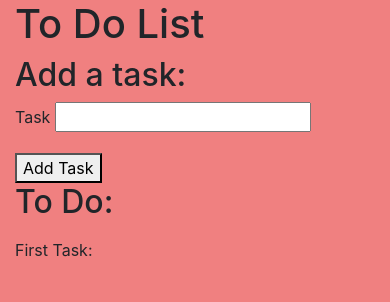
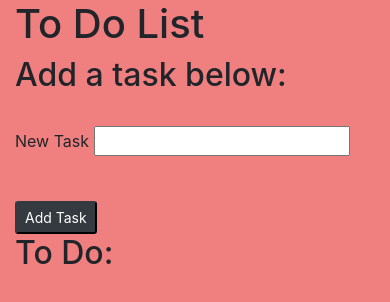
Before and after one commit to tawneeh/to-do-list, a website built with webpack: page src/index.html in a window 390 px wide. Built offline with nearby package versions, Linux system fonts and the light colour scheme.

Commit message:
adjust form layout

```diff
--- a/src/index.html
+++ b/src/index.html
@@ -8,25 +8,23 @@
     <h1>To Do List</h1>
     <div class="row">
       <div class="col-md-6">
-        <h2>Add a task:</h2>
+        <h2>Add a task below:</h2>
+        <br> <!-- maybe remove this and the one before the button -->
         <form id="new-task">
           <div class="form-group">
-            <label for="new-task">Task</label>
+            <label for="new-task">New Task</label>
             <input type="text" id="newTask">
           </div>
-          <button type="submit">Add Task</button>
+          <br>
+          <button class="btn-dark btn-sm" type="submit">Add Task</button>
         </form>
 
-        <h2>To Do:</h2>
-        <ul id="list">
-        </ul>
-      </div>
-      <div class="col-md-6">
-        <div id="show-list">
-          <p>First Task: <span class="first-task"></span></p>
-          <div id="buttons">
-          </div>
+        <div class="task-list">
+          <h2>To Do:</h2>
+          <ul id="list">
+          </ul>
         </div>
+
       </div>
     </div>
   </div>
```
